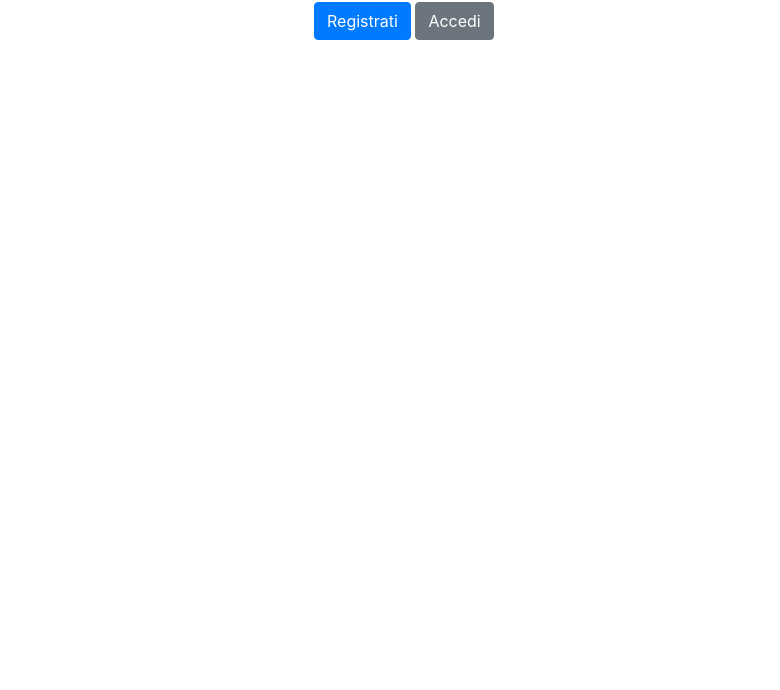
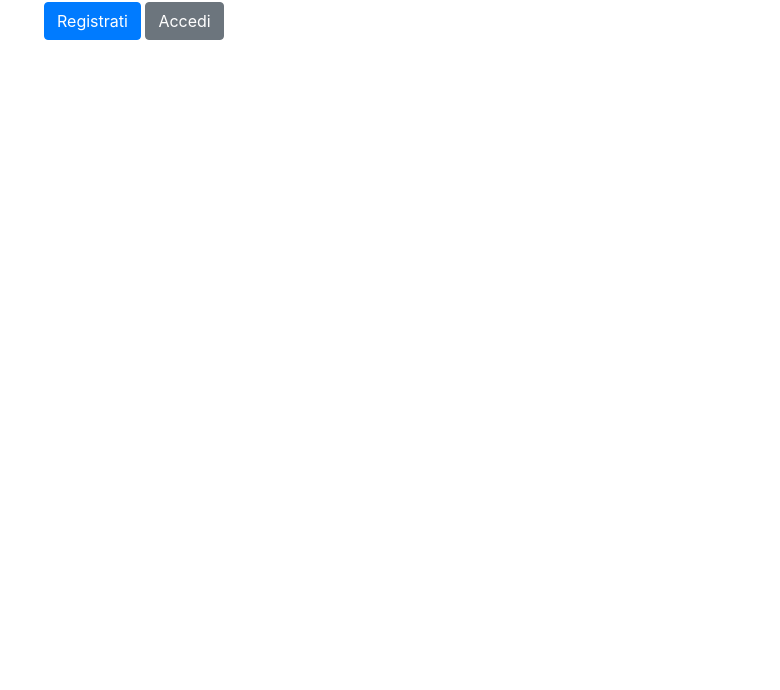
Before and after one commit to GabryGa/WEB, a website: page Progetto1/Progetto completo MySQL/public/index.html in a window 1280 px wide. Shown: the part 110-800 px from the top of the page, without its empty margins (56-836 px from the left). Drawn offline with nearby package versions, Linux system fonts and the light colour scheme.

Commit message:
Modifiche mysql

```diff
--- a/Progetto1/Progetto completo MySQL/public/index.html
+++ b/Progetto1/Progetto completo MySQL/public/index.html
@@ -9,7 +9,6 @@
 <body>
     <div class="container mt-5"> <!-- Contenitore Bootstrap con margine superiore -->
         <h1 class="mb-3">Benvenuto alla Dashboard di Accesso</h1> <!-- Intestazione principale -->
-        <div class="row justify-content-center"> <!-- Riga Bootstrap centrata -->
         <div class="col-md-6"> <!-- Colonna Bootstrap media (6/12) -->
             <div class="d-grid gap-2"> <!-- Div per gestire i pulsanti con gap -->
                 <button class="btn btn-primary" onclick="showRegister()">Registrati</button> <!-- Pulsante per mostrare il form di registrazione -->
@@ -26,7 +25,6 @@
                 <input type="email" id="loginEmail" class="form-control mb-2" placeholder="Email" required> <!-- Campo email per login -->
                 <input type="password" id="loginPassword" class="form-control mb-2" placeholder="Password" required> <!-- Campo password per login -->
                 <button class="btn btn-success" onclick="login()">Accedi</button> <!-- Pulsante per inviare i dati di login -->
-                </div>
             </div>
         </div>
     </div>
```
Also changed, not shown: Progetto1/Progetto completo MySQL/package.json (+8 -5 lines), 1 other file. Lines whose indentation alone changed are shown as unchanged.
